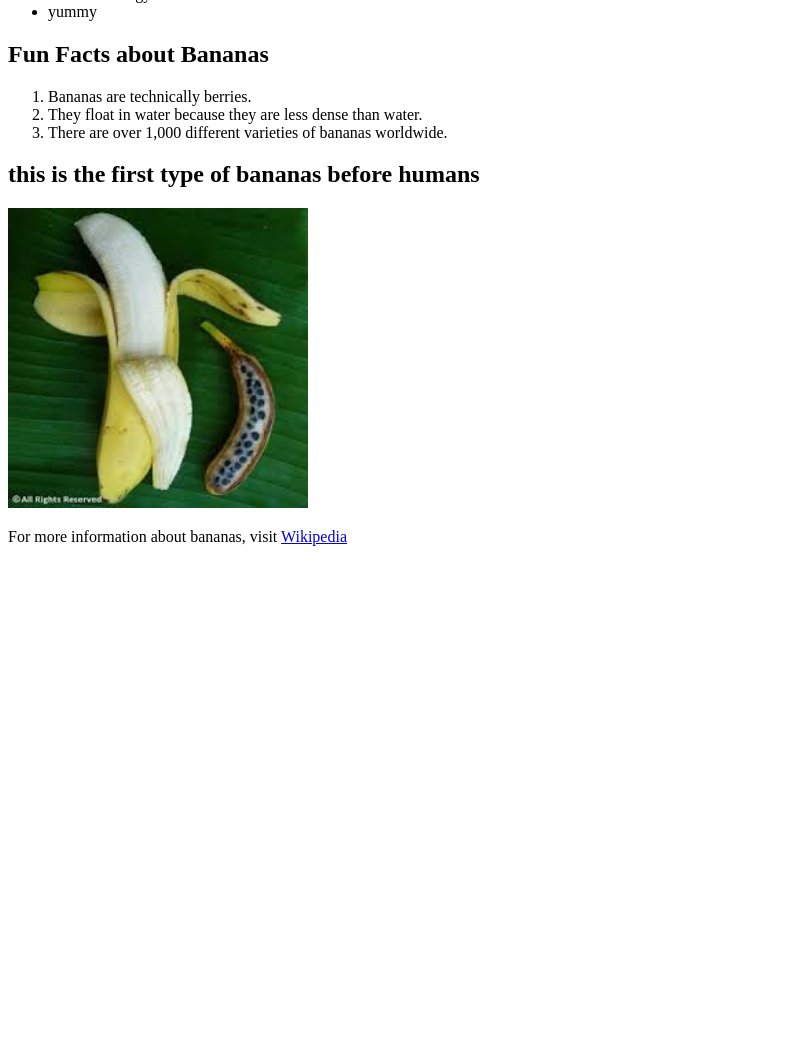
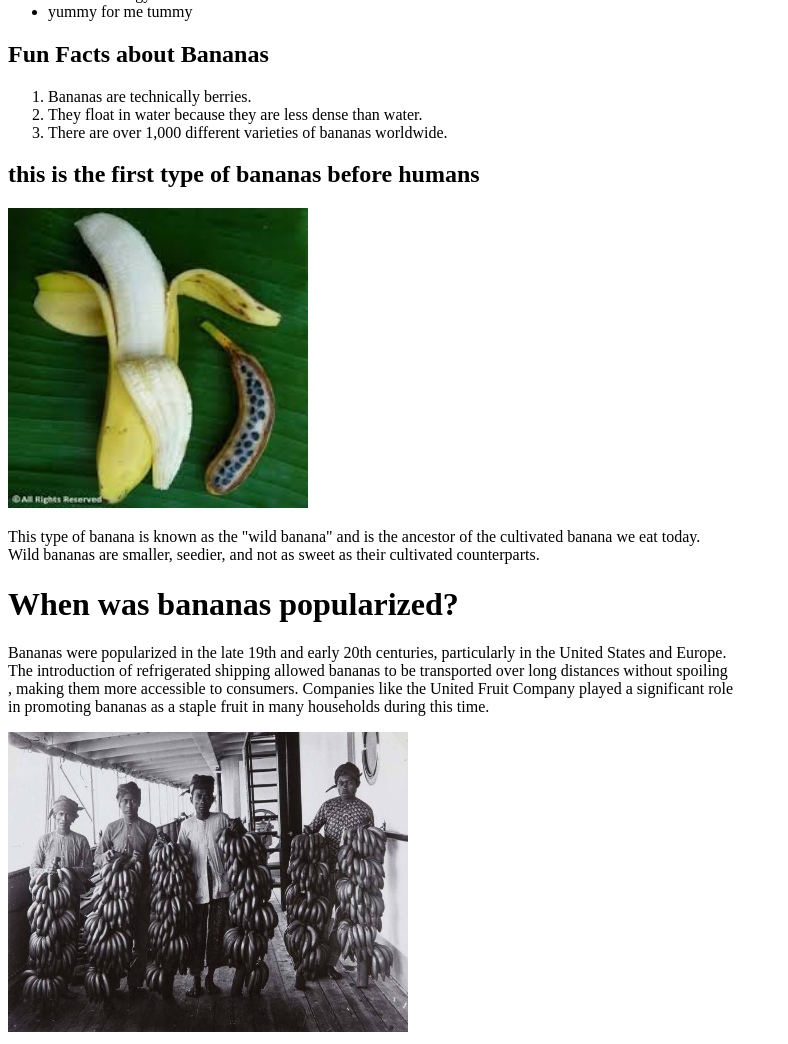
Before and after one commit to Opsies2449/web-project-1-adam, a plain HTML site: page index.html in a window 1280 px wide. Shown: the part 554-1598 px from the top of the page, without its empty margins (0-788 px from the left). Before the commit the page ends 1116 px from the top, so only its background shows below. Drawn offline with Linux system fonts and the light colour scheme.

Commit message:
update oct 7 2025

```diff
--- a/index.html
+++ b/index.html
@@ -23,7 +23,7 @@
       <li>Good for digestion</li>
       <li>Helps maintain heart health</li>
       <li>Provides energy</li>
-      <li>yummy</li>
+      <li>yummy for me tummy</li>
     </ul>
     <h2>Fun Facts about Bananas</h2>
     <ol>
@@ -34,10 +34,19 @@
     <h2>this is the first type of bananas before humans</h2>
     <img src="old banana.jpg" alt="Old Banana" width="300" height="300" />
     <p>
-      For more information about bananas, visit
-      <a href="https://en.wikipedia.org/wiki/Banana" target="_blank"
-        >Wikipedia</a
-      >
+      This type of banana is known as the "wild banana" and is the ancestor of
+      the cultivated banana we eat today.<br> Wild bananas are smaller, seedier, and
+      not as sweet as their cultivated counterparts.
     </p>
+    <h1>When was <b>bananas</b> popularized?</h1>
+    <p>
+      Bananas were popularized in the late 19th and early 20th centuries,
+      particularly in the United States and Europe.<br>The introduction of
+      refrigerated shipping allowed bananas to be transported over long
+      distances without spoiling<br>, making them more accessible to consumers.
+      Companies like the United Fruit Company played a significant role <br>in
+      promoting bananas as a staple fruit in many households during this time.
+    </p>
+    <img src="20th century banana.jpg" alt="20th Century Banana" width="400" height="300" />
   </body>
 </html>
```
Also changed, not shown: gallery.html (added, +12 -0 lines), 20th century banana.jpg (added).
